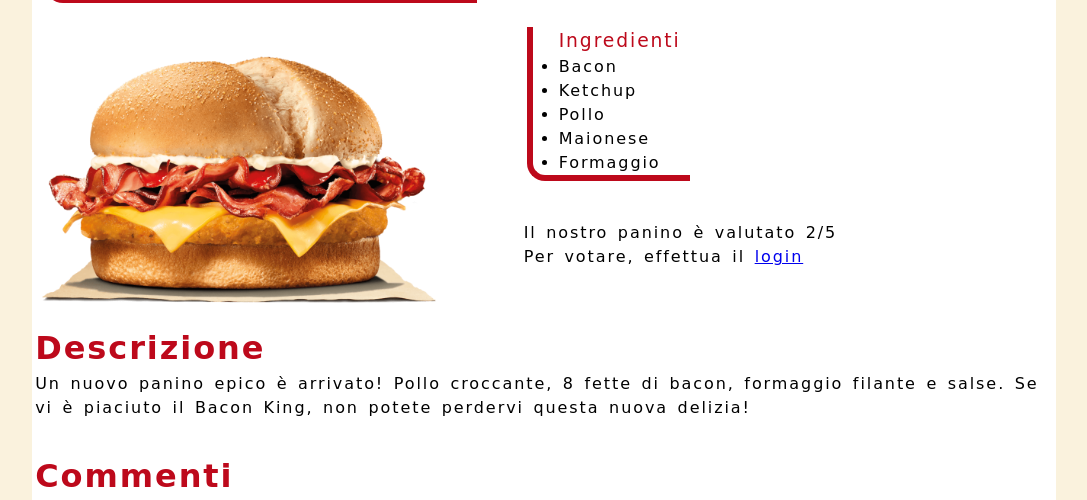
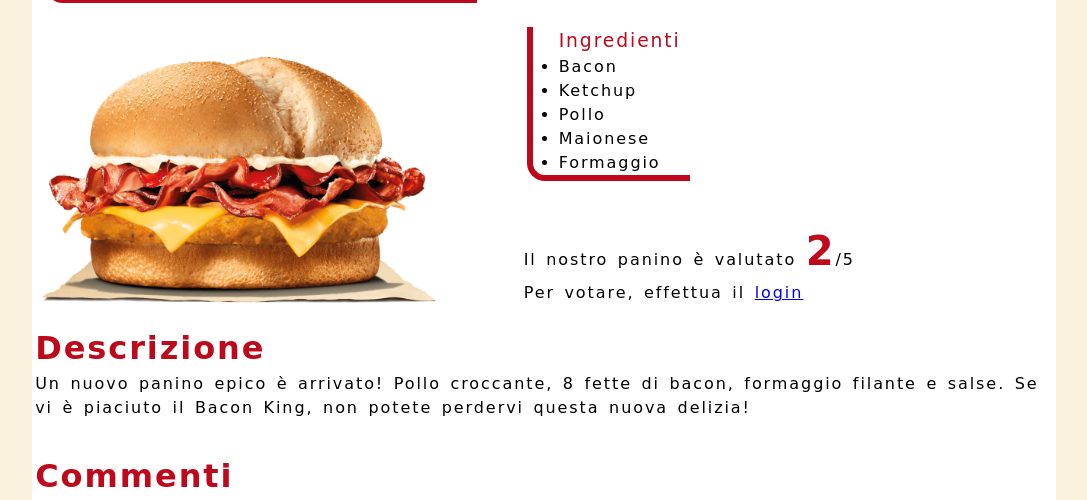
Before and after one commit to Edivad99/Burger-TecWeb, a PHP site: page /panino.php?ID=1 in a window 1280 px wide. Shown: the part 263-763 px from the top of the page, without its empty margins (96-1183 px from the left). Run offline with PHP 8.4, Linux system fonts and the light colour scheme; data comes from the database, SQL or seed files in the repository.

Commit message:
Aumentato il font del numero

```diff
--- a/css/style.css
+++ b/css/style.css
@@ -257,6 +257,12 @@ abbr {
     margin-bottom: 0;
 }
 
+#votoPanino .number {
+    font-weight: bold;
+    font-size: 2.5em;
+    color: var(--principale);
+}
+
 #formVotoPanino #voto {
     width: 5em;
 }
--- a/panino.php
+++ b/panino.php
@@ -62,7 +62,7 @@ $mediaText = "";
 if(count($voti) > 0) {
     $media /= count($voti);
     $media = round($media, 0, PHP_ROUND_HALF_DOWN);
-    $mediaText = "<p>Il nostro panino è valutato $media/5</p>";
+    $mediaText = "<p>Il nostro panino è valutato <span class=\"number\">$media</span>/5</p>";
 }
 
 
```
